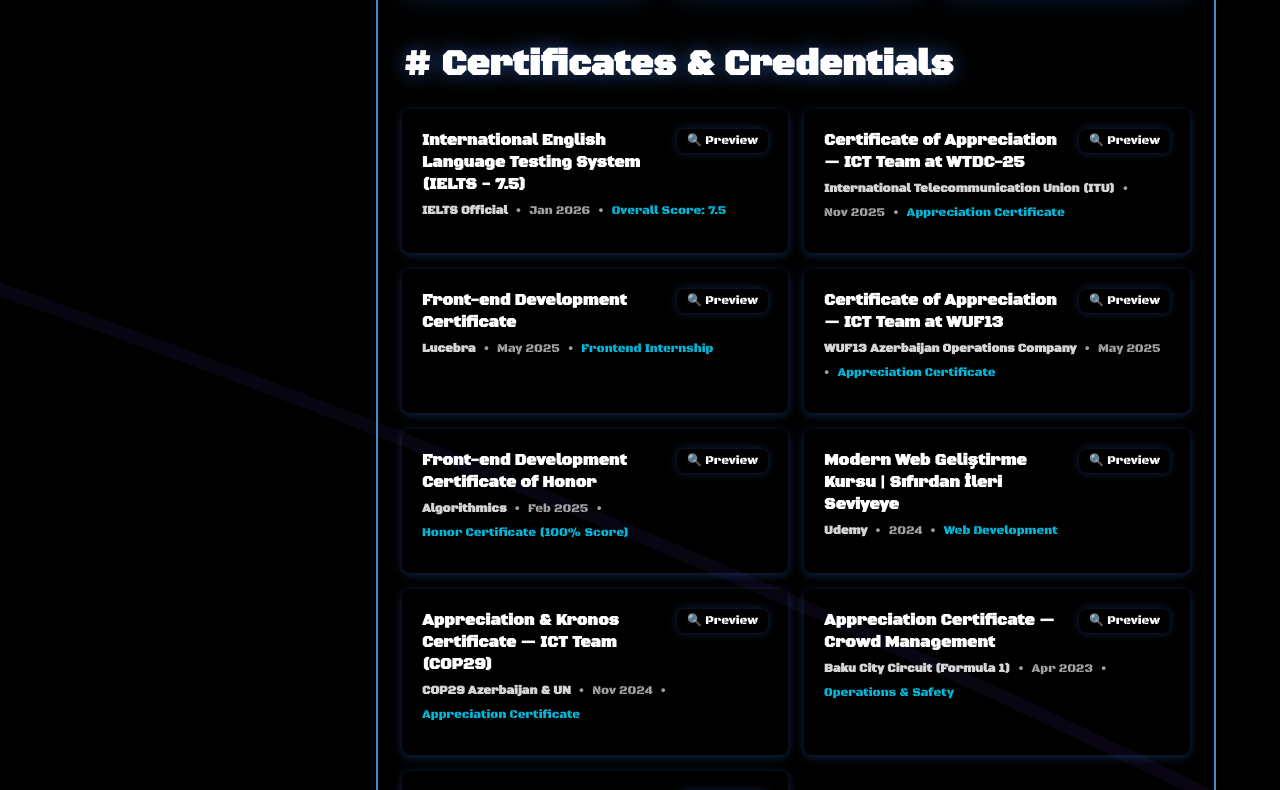
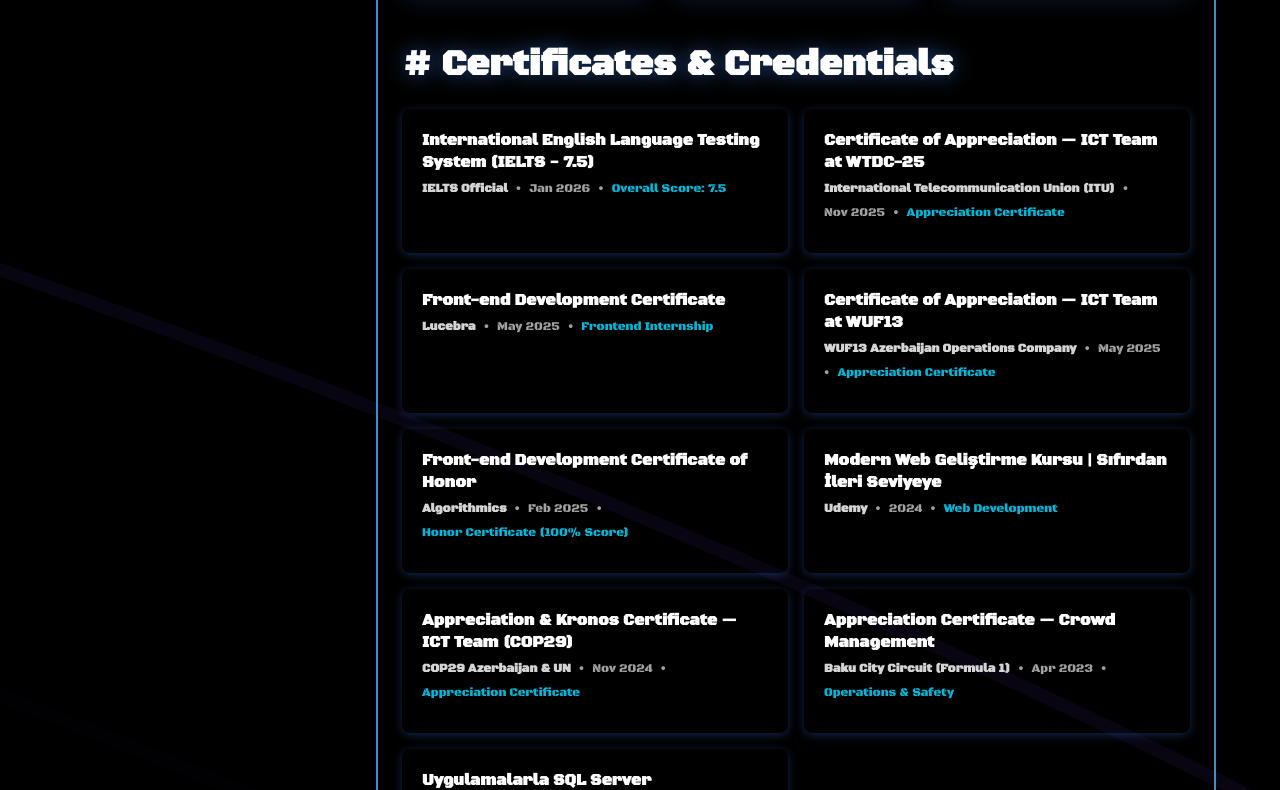
Before and after one commit to Emilhubb/Portfolio, a Next.js app: page /resume in a window 1280 px wide. Shown: the part 3260-4050 px from the top of the page. Built offline with nearby package versions, Linux system fonts and the light colour scheme.

Commit message:
removing additional elements

```diff
--- a/components/detailComponents/resumepage/CertificatesContent.tsx
+++ b/components/detailComponents/resumepage/CertificatesContent.tsx
@@ -141,9 +141,7 @@
                   {cert.title}
                 </h3>
 
-                <span className="shrink-0 text-xs font-medium px-2.5 py-1 rounded-md  text-(--primary-color) shadow-[0_0_10px_rgba(59,130,246,0.3)] group-hover:bg-(--primary-color) group-hover:text-white transition-all">
-                  🔍 Preview
-                </span>
+
               </div>
 
               <div className="flex flex-wrap items-center gap-2 text-xs text-neutral-400 mb-3">
```
